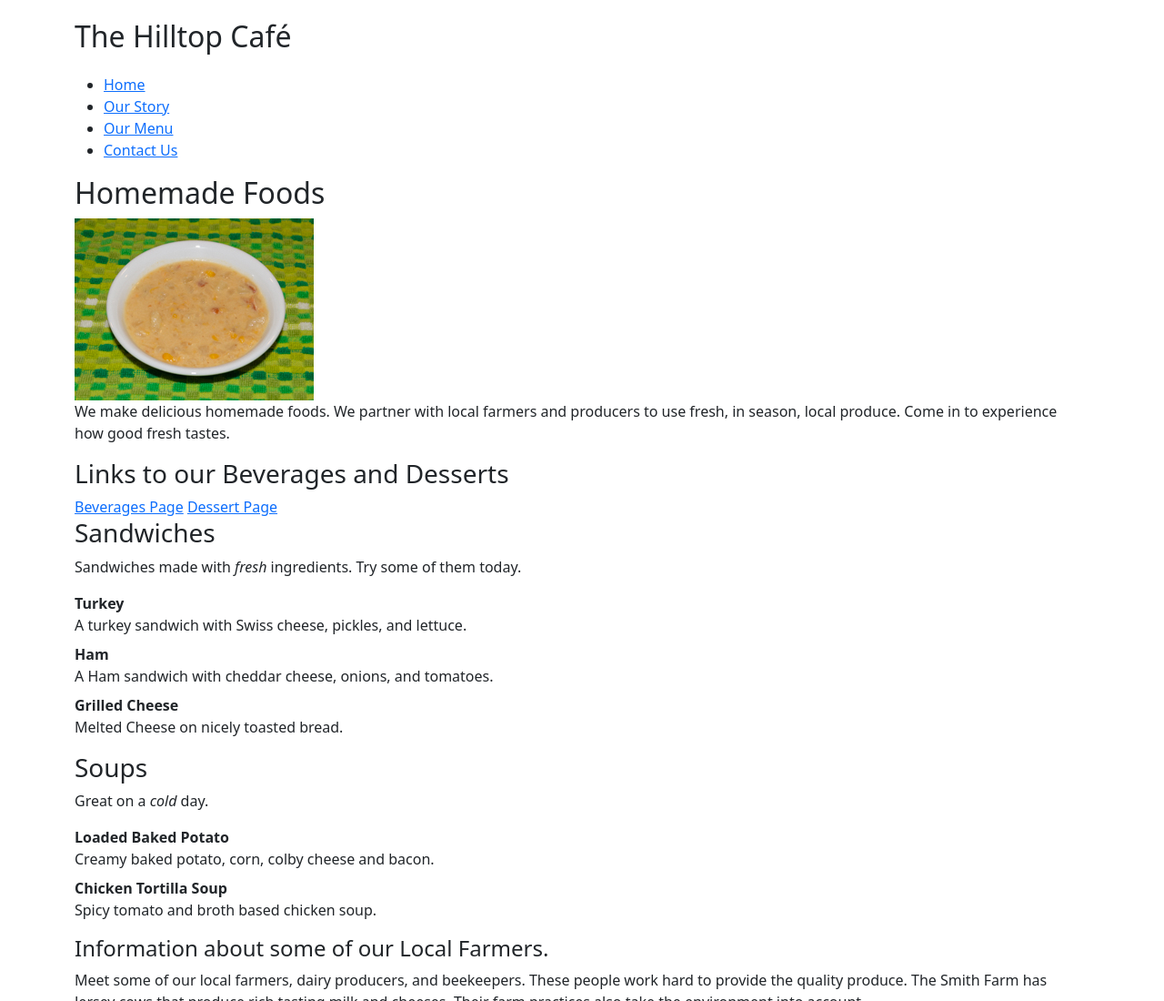
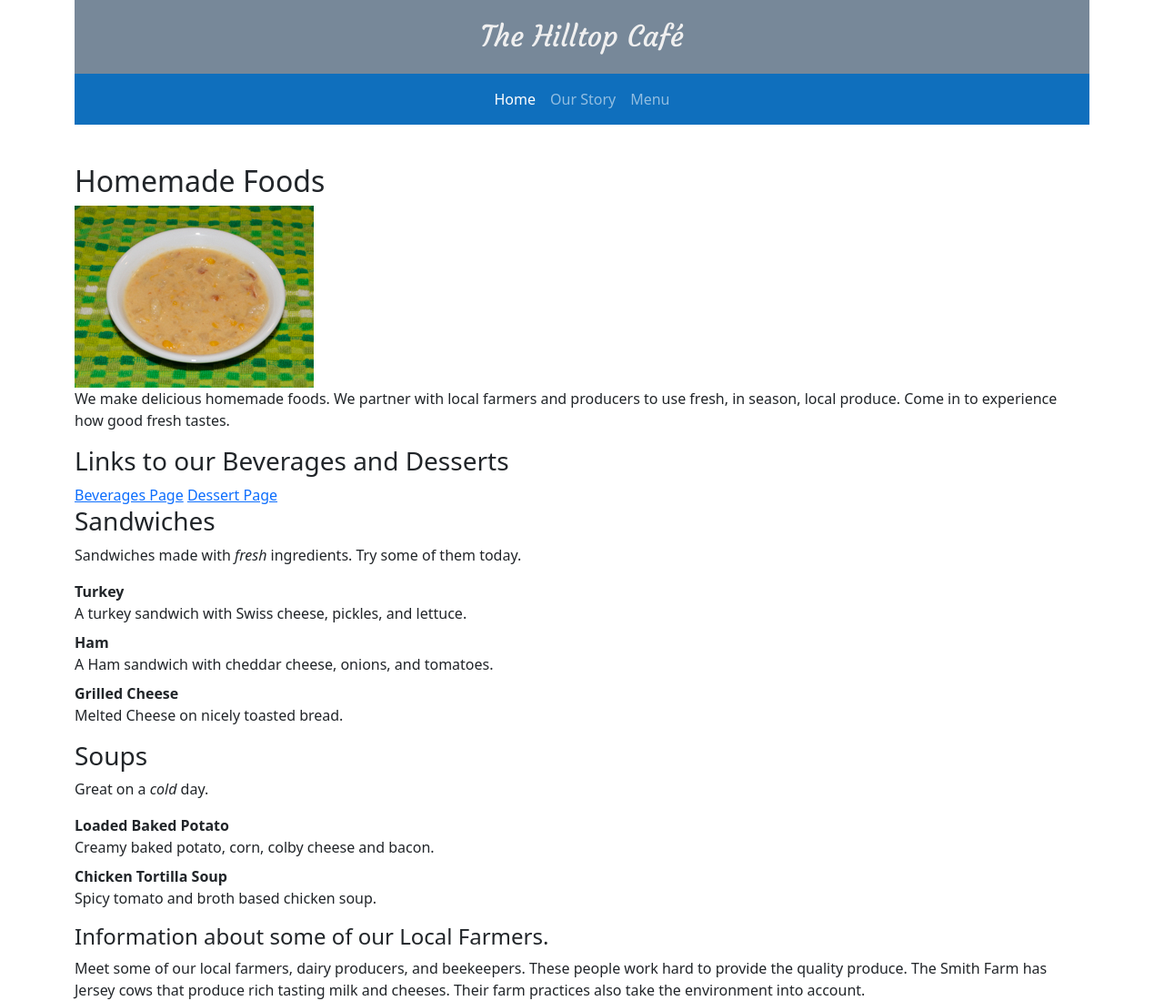
Before and after one commit to tmrandle/GridPractice, a plain HTML site: page index.html in a window 1280 px wide. Shown: the top 1100 px of the page at 91% size. Drawn offline with nearby package versions, Linux system fonts and the light colour scheme; files whose address does not match are found by name.

Commit message:
worked on the bootstrap navbar

```diff
--- a/index.html
+++ b/index.html
@@ -13,16 +13,31 @@
 
 <body>
     <main id="main" class="container">
+
         <header class="topBar">
-            <h1>The Hilltop Caf&#233;</h1>
-            <nav>
-                <ul>
-                    <li><a href="/gitHub/GridPractice/index.html">Home</a></li>
-                    <li><a href="#">Our Story</a></li>
-                    <li><a href="#">Our Menu</a></li>
-                    <li><a href="#">Contact Us</a></li>
-                </ul>
-            </nav>
+            <div class="cafeName">
+             <h1>The Hilltop Caf&#233;</h1>
+            <div>
+
+                <nav class="nav navbar navbar-expand-lg navbar-dark  ">
+                    <div class=" container-fluid">
+                      <!-- <a class="navbar-brand" href="#">Navbar</a> -->
+                      <button class="navbar-toggler" type="button" data-bs-toggle="collapse" data-bs-target="#navbarNavAltMarkup" aria-controls="navbarNavAltMarkup" aria-expanded="false" aria-label="Toggle navigation">
+                        <span class="navbar-toggler-icon"></span>
+                      </button>
+                      <div class="collapse navbar-collapse" id="navbarNavAltMarkup">
+
+                          <ul class="nav navbar-nav mx-auto">
+                            <li class="nav-item"><a class="nav-link active" aria-current="page" href="#">Home</a></li>
+                            <li class="nav-item"><a class="nav-link" href="#">Our Story</a></li>
+                            <li class="nav-item"><a class="nav-link" href="#">Menu</a></li>
+                          <!-- <a class="nav-link disabled" href="#" tabindex="-1" aria-disabled="true">Disabled</a> -->
+                          </ul>
+
+                      </div>
+                    </div>
+                  </nav>
+
         </header>
 
         <div class="mainFood"><!--This is the section for the main foods-->
--- a/styles/main.scss
+++ b/styles/main.scss
@@ -2,3 +2,29 @@
 @import "./partials/_colors";
 @import "./partials/_text";
 @import "./partials/_mixins";
+
+header {
+
+     display: grid;
+     grid-template-rows: 100px 80px;
+     grid-template-columns: 1fr;
+     justify-content: center;
+     align-items: center;
+
+    .cafeName {
+        background-color: $headerBackColor;
+        height: 100px;
+        width: 1fr;
+        h1{
+        font-family: $cafeNameFont;
+        color: $cafeNameColor;
+        text-align: center;
+        }
+    }
+     .nav {
+        // height: 50px;
+        // width: 1fr;
+        background-color: rgb(15, 111, 189);
+
+        }
+}
--- a/styles/partials/_colors.scss
+++ b/styles/partials/_colors.scss
@@ -0,0 +1,3 @@
+
+$headerBackColor: lightslategray;
+$cafeNameColor: rgb(240, 240, 240);
--- a/styles/partials/_text.scss
+++ b/styles/partials/_text.scss
@@ -2,3 +2,4 @@
 @import url('https://fonts.googleapis.com/css2?family=Courgette&display=swap');
 
 $cafeNameFont: 'Courgette', cursive;
+$cafeTextSize: 8rem;
```
Also changed, not shown: styles/main.css, 1 other file.
